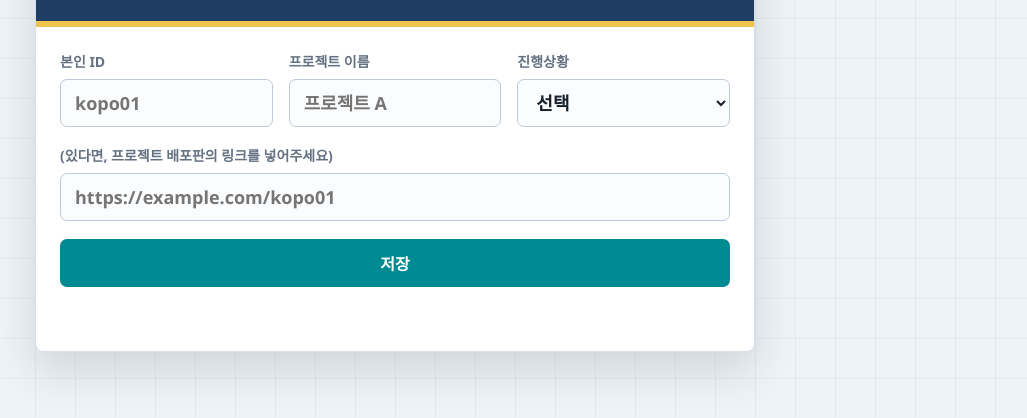
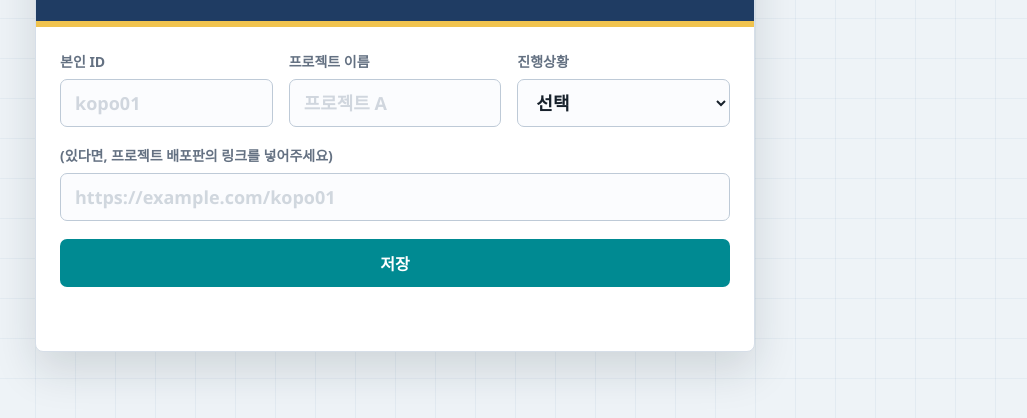
Before and after one commit to dejava-daisky/kiosk, a website: page insert.html in a window 1280 px wide. Shown: the part 302-720 px from the top of the page, without its empty margins (245-1272 px from the left). Drawn offline with Linux system fonts and the light colour scheme.

Commit message:
Lighten insert placeholders

```diff
--- a/insert.html
+++ b/insert.html
@@ -136,6 +136,11 @@
       border: 1px solid #becad7;
       font-size: 18px;
       font-weight: 800;
+    }
+
+    input::placeholder {
+      color: #aeb8c4;
+      opacity: .55;
     }
 
     button {
```
